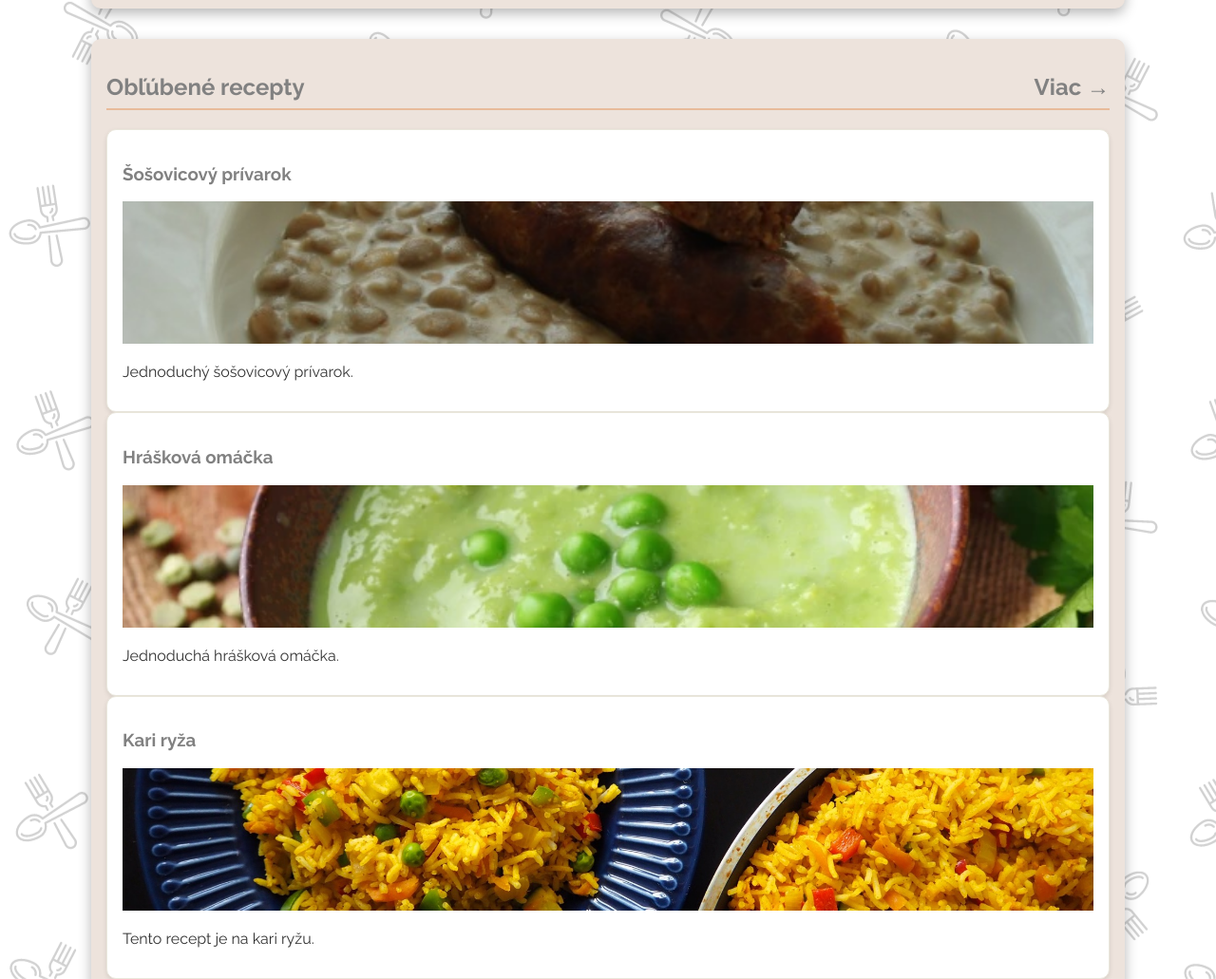
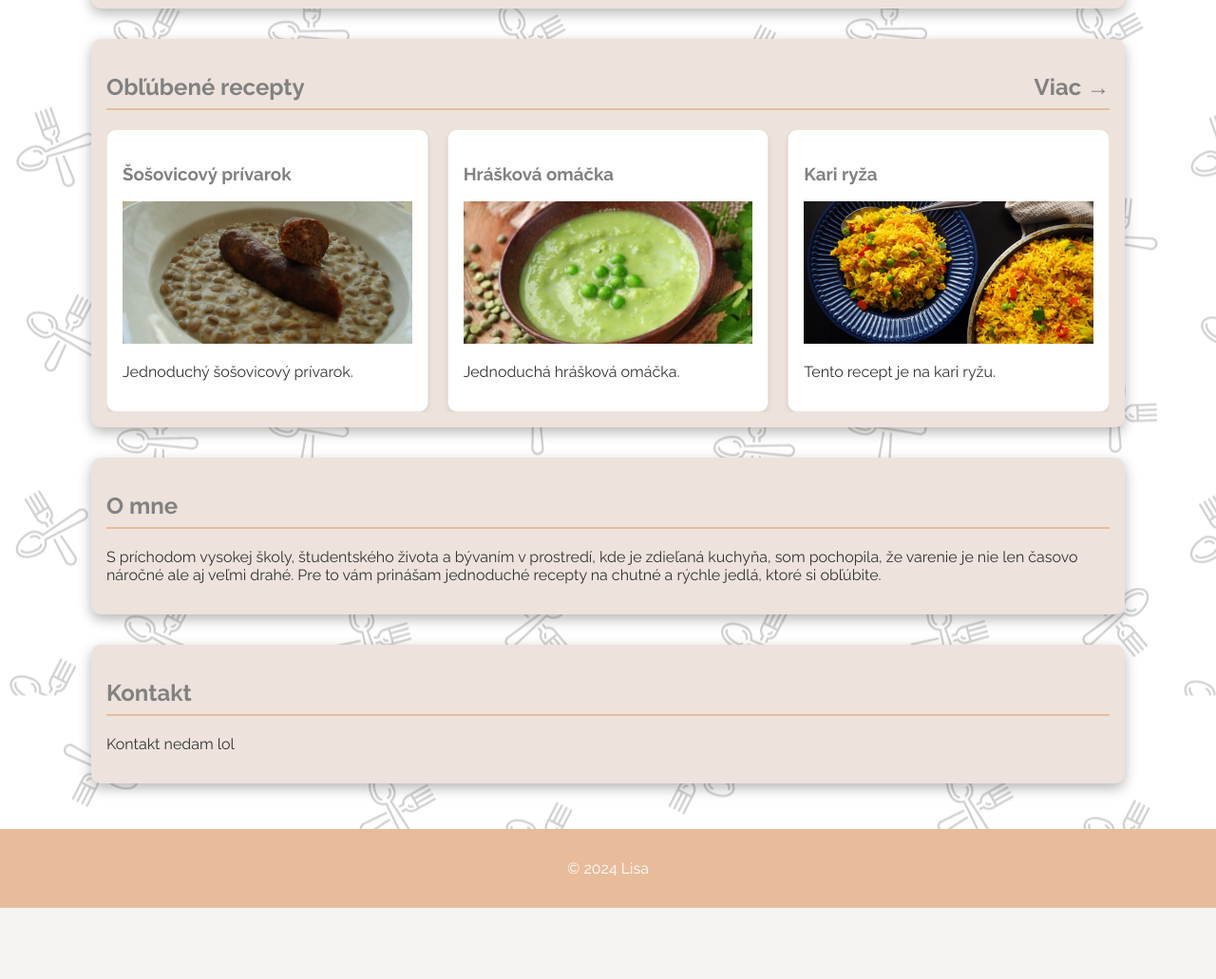
Before and after one commit to kmetovafrede/cookbyfrede, a plain HTML site: page index.html in a window 1280 px wide. Shown: the part 571-1602 px from the top of the page at 95% size. After the commit the page ends 1527 px from the top, so only its background shows below. Drawn offline with Linux system fonts and the light colour scheme; files whose address does not match are found by name.

Commit message:
grid for main added

```diff
--- a/css/style.css
+++ b/css/style.css
@@ -144,6 +144,12 @@ h2 {
     overflow: hidden;
 }
 
+.recipe-grid {
+    display: grid;
+    grid-template-columns: repeat(3, minmax(250px, 1fr)); /* Set 3 columns */
+    grid-gap: 20px;
+    overflow: hidden;
+}
 
 .recipe-item {
     border-radius: 8px;
```
